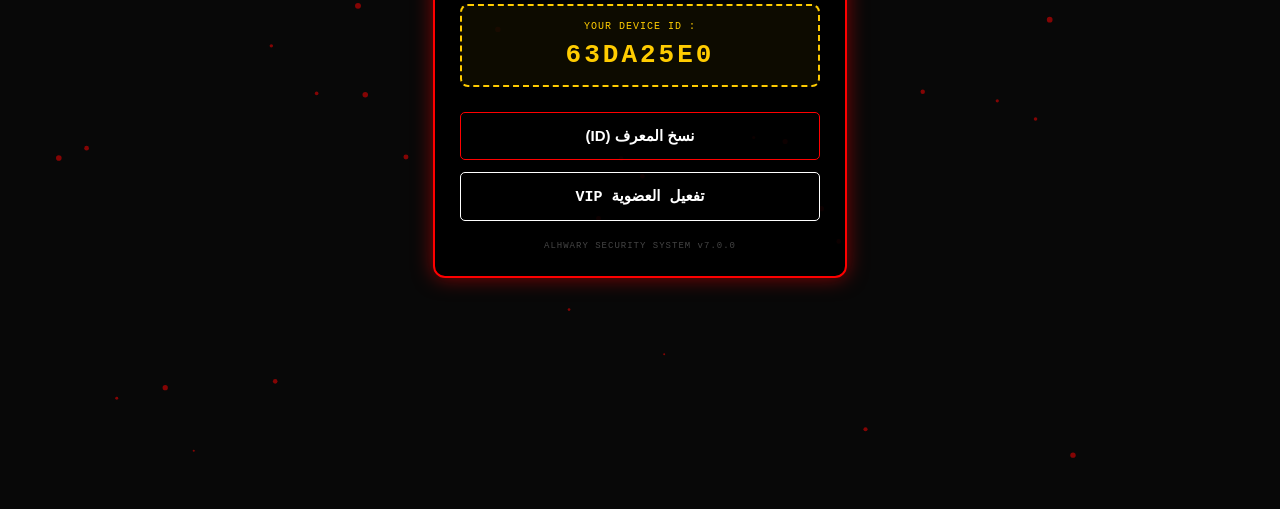
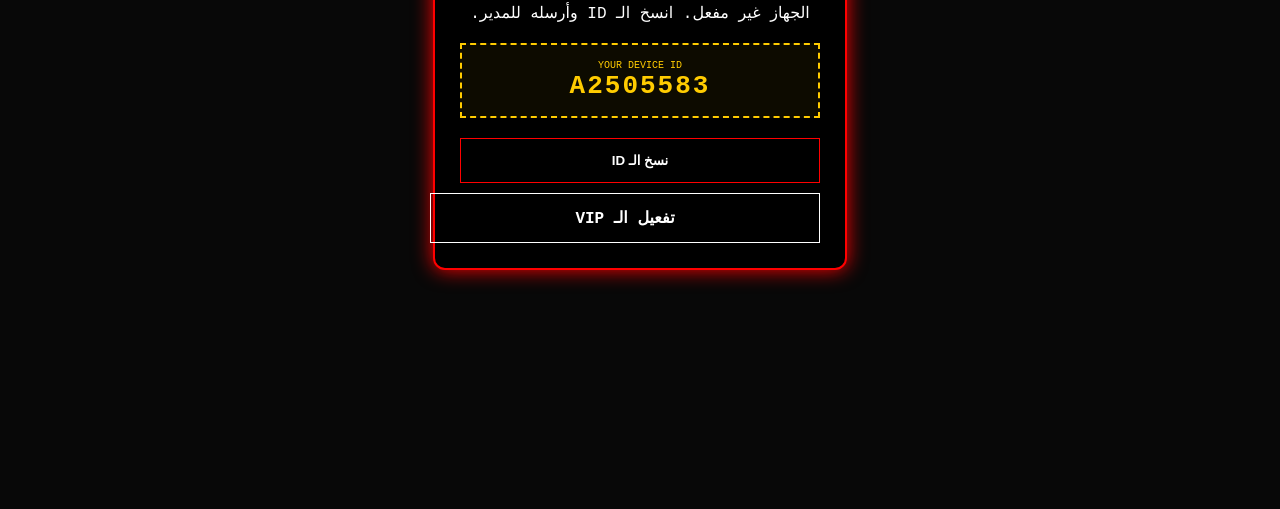
Before and after one commit to nnytttdh-tech/alhwary-vip, a plain HTML site: page index.html in a window 1280 px wide. Shown: the part 331-840 px from the top of the page. Before the commit the page ends 800 px from the top, so only its background shows below. Drawn offline with Linux system fonts and the light colour scheme.

Commit message:
Update index.html
Signed-off-by: ALHWARY <nnytttdh@gmail.com>

```diff
--- a/index.html
+++ b/index.html
@@ -2,115 +2,97 @@
 <html lang="ar" dir="rtl">
 <head>
     <meta charset="UTF-8">
-    <meta name="viewport" content="width=device-width, initial-scale=1.0, maximum-scale=1.0, user-scalable=no">
-    <title>ALHWARY VIP</title>
+    <meta name="viewport" content="width=device-width, initial-scale=1.0">
+    <title>ALHWARY VIP SYSTEM</title>
     <style>
-        :root {
-            --fire: #ff0000;
-            --gold: #ffcc00;
-            --dark: #080808;
-        }
-
-        body {
-            margin: 0; background: var(--dark);
-            font-family: 'Courier New', monospace;
-            color: #fff; display: flex; align-items: center; justify-content: center;
-            height: 100vh; overflow: hidden;
-        }
-
-        /* تأثير الجزيئات في الخلفية */
-        #bg-canvas { position: fixed; top: 0; left: 0; z-index: 1; width: 100%; height: 100%; opacity: 0.5; }
-
-        .container {
-            position: relative; z-index: 2; width: 90%; max-width: 360px;
-            border: 2px solid var(--fire); background: rgba(0, 0, 0, 0.9);
-            padding: 25px; text-align: center; border-radius: 12px;
-            box-shadow: 0 0 20px rgba(255, 0, 0, 0.5);
-        }
-
-        .header { font-size: 28px; font-weight: bold; color: var(--fire); letter-spacing: 2px; margin-bottom: 5px; text-shadow: 0 0 10px var(--fire); }
-        .eagle { font-size: 24px; margin-bottom: 15px; }
-        .info-text { font-size: 13px; color: #bbb; margin-bottom: 20px; }
-
-        /* صندوق الـ ID المطور */
-        .id-box {
-            border: 2px dashed var(--gold); padding: 15px; margin-bottom: 25px;
-            background: rgba(255, 204, 0, 0.05); border-radius: 8px;
-        }
-        .id-label { font-size: 10px; color: var(--gold); letter-spacing: 1px; margin-bottom: 8px; }
-        .id-num { font-size: 26px; font-weight: bold; color: var(--gold); letter-spacing: 3px; }
-
-        /* الأزرار الاحترافية */
-        .action-btn {
-            display: block; width: 100%; padding: 14px; margin-bottom: 12px;
-            background: transparent; border: 1px solid var(--fire);
-            color: #fff; font-size: 15px; font-weight: bold; text-decoration: none;
-            border-radius: 5px; transition: 0.3s; cursor: pointer;
-            box-sizing: border-box;
-        }
-        .action-btn:hover { background: var(--fire); color: #000; box-shadow: 0 0 15px var(--fire); }
-        .btn-wa { border-color: #fff; color: #fff; }
-
-        .footer { font-size: 9px; color: #444; margin-top: 20px; letter-spacing: 1px; }
+        :root { --fire: #ff0000; --gold: #ffcc00; --dark: #080808; }
+        body { margin: 0; background: var(--dark); font-family: 'Courier New', monospace; color: #fff; text-align: center; }
+        .wrapper { display: flex; flex-direction: column; align-items: center; justify-content: center; min-height: 100vh; padding: 20px; }
+        .panel { border: 2px solid var(--fire); background: #000; padding: 25px; width: 100%; max-width: 360px; border-radius: 12px; box-shadow: 0 0 20px var(--fire); }
+        .id-box { border: 2px dashed var(--gold); padding: 15px; margin: 20px 0; background: rgba(255, 204, 0, 0.05); }
+        .id-num { font-size: 26px; color: var(--gold); font-weight: bold; letter-spacing: 2px; }
+        .action-btn { display: block; width: 100%; padding: 14px; margin-top: 10px; background: transparent; border: 1px solid var(--fire); color: #fff; font-weight: bold; cursor: pointer; text-decoration: none; }
+        .code-list { display: none; margin-top: 20px; text-align: left; background: #111; padding: 10px; border: 1px solid var(--gold); }
+        .code-item { border-bottom: 1px solid #333; padding: 10px 0; color: var(--gold); }
     </style>
 </head>
-<body onload="startSystem()">
+<body onload="checkAccess()">
 
-<canvas id="bg-canvas"></canvas>
+<div class="wrapper">
+    <div id="login-screen" class="panel">
+        <h2 style="color:var(--fire)">ALHWARY VIP 🦅</h2>
+        <p id="status-msg">جارٍ التحقق من صلاحية الجهاز...</p>
 
-<div class="container">
-    <div class="header">ALHWARY VIP</div>
-    <div class="eagle">🦅</div>
+        <div class="id-box">
+            <div style="font-size: 10px; color: var(--gold)">YOUR DEVICE ID</div>
+            <div class="id-num" id="myID">....</div>
+        </div>
 
-    <div class="info-text">تم استخراج معرف الجهاز تلقائياً</div>
-
-    <div class="id-box">
-        <div class="id-label">: YOUR DEVICE ID</div>
-        <div class="id-num" id="displayID">LOADING...</div>
+        <button class="action-btn" onclick="copyID()">نسخ الـ ID</button>
+        <a href="https://wa.me/201556853817" class="action-btn" style="border-color:#fff">تفعيل الـ VIP</a>
     </div>
 
-    <button class="action-btn" onclick="copyMyID()">نسخ المعرف (ID)</button>
-    <a href="https://wa.me/201556853817" class="action-btn btn-wa">تفعيل العضوية VIP</a>
-
-    <div class="footer">ALHWARY SECURITY SYSTEM v7.0.0</div>
+    <div id="vip-screen" class="panel" style="display:none">
+        <h2 style="color:var(--gold)">WELCOME VIP 🦅</h2>
+        <div id="codes-container"></div>
+        <button class="action-btn" onclick="location.reload()">تحديث الأكواد</button>
+    </div>
 </div>
 
 <script>
-    function startSystem() {
-        // توليد ID لو مش موجود
+    const GITHUB_URL = "https://raw.githubusercontent.com/nnytttdh-tech/alhwary-vip/main/codes.json";
+
+    function getID() {
         if(!localStorage.getItem('alhwary_id')) {
             const hex = '0123456789ABCDEF';
             let id = '';
             for(let i=0; i<8; i++) id += hex[Math.floor(Math.random()*16)];
             localStorage.setItem('alhwary_id', id);
         }
-        document.getElementById('displayID').innerText = localStorage.getItem('alhwary_id');
-        initParticles();
+        return localStorage.getItem('alhwary_id');
     }
 
-    function copyMyID() {
-        const idText = document.getElementById('displayID').innerText;
-        navigator.clipboard.writeText(idText);
-        alert("🦅 تم نسخ معرف الهواري: " + idText);
+    async function checkAccess() {
+        const id = getID();
+        document.getElementById('myID').innerText = id;
+
+        try {
+            const response = await fetch(GITHUB_URL + "?v=" + Date.now());
+            const data = await response.json();
+
+            // التحقق إذا كان الـ ID موجود في قائمة التفعيل
+            if (data.active_users && data.active_users[id]) {
+                document.getElementById('login-screen').style.display = 'none';
+                document.getElementById('vip-screen').style.display = 'block';
+                displayCodes(data.net_codes);
+            } else {
+                document.getElementById('status-msg').innerText = "الجهاز غير مفعل. انسخ الـ ID وأرسله للمدير.";
+            }
+        } catch (e) {
+            document.getElementById('status-msg').innerText = "خطأ في الاتصال بالسيرفر.";
+        }
     }
 
-    // تأثير خلفية خفيف ومنظم
-    function initParticles() {
-        const canvas = document.getElementById('bg-canvas');
-        const ctx = canvas.getContext('2d');
-        canvas.width = window.innerWidth; canvas.height = window.innerHeight;
-        let p = [];
-        for(let i=0; i<50; i++) p.push({x:Math.random()*canvas.width, y:Math.random()*canvas.height, r:Math.random()*2+1, s:Math.random()*1+0.5});
-        function draw() {
-            ctx.clearRect(0,0,canvas.width,canvas.height);
-            ctx.fillStyle = "#ff0000";
-            p.forEach(i => {
-                ctx.beginPath(); ctx.arc(i.x, i.y, i.r, 0, Math.PI*2); ctx.fill();
-                i.y -= i.s; if(i.y < 0) i.y = canvas.height;
-            });
-            requestAnimationFrame(draw);
+    function displayCodes(codes) {
+        const container = document.getElementById('codes-container');
+        if (codes.length === 0) {
+            container.innerHTML = "<p>لا توجد أكواد متاحة حالياً.</p>";
+            return;
         }
-        draw();
+        let html = "";
+        codes.forEach(c => {
+            // فك التشفير وعرض الكود
+            html += `<div class="code-item">
+                        <b>الكود:</b> ${atob(c.code)} <br>
+                        <b>الوحدات:</b> ${c.units}
+                     </div>`;
+        });
+        container.innerHTML = html;
+    }
+
+    function copyID() {
+        navigator.clipboard.writeText(getID());
+        alert("تم نسخ ID الهواري: " + getID());
     }
 </script>
 </body>
```
